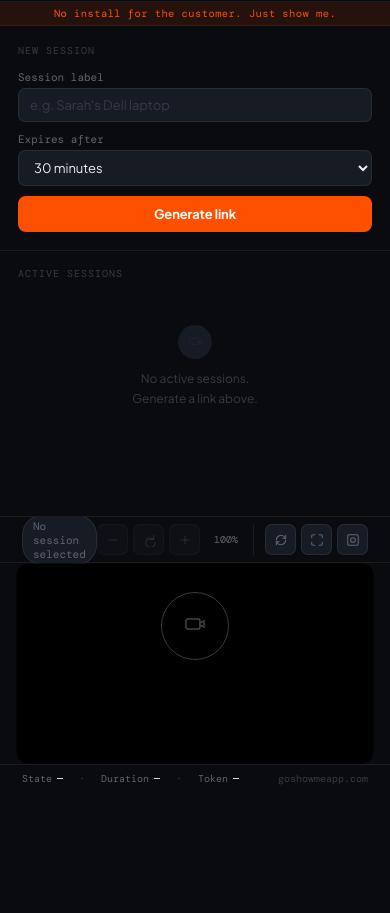
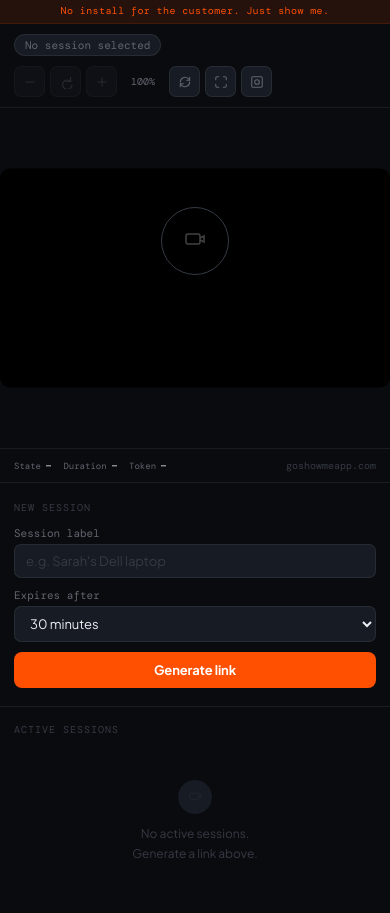
Before and after one commit to jidegrand/goshowme, a website: page public/tech.html in a window 390 px wide. Shown: the part 52-965 px from the top of the page. Before the commit the page ends 844 px from the top, so only its background shows below. Drawn offline with nearby package versions, Linux system fonts and the light colour scheme.

Commit message:
Improve tech dashboard mobile responsiveness

```diff
--- a/public/tech.html
+++ b/public/tech.html
@@ -26,7 +26,7 @@
     --font: 'Plus Jakarta Sans', sans-serif;
     --mono: 'DM Mono', monospace;
   }
-  body { font-family: var(--font); background: var(--bg); color: var(--text); min-height: 100vh; display: flex; flex-direction: column; }
+  body { font-family: var(--font); background: var(--bg); color: var(--text); min-height: 100vh; min-height: 100dvh; display: flex; flex-direction: column; }
   body.modal-open { overflow: hidden; }
 
   /* header */
@@ -50,7 +50,7 @@
   .main { flex: 1; display: grid; grid-template-columns: 295px 1fr; overflow: hidden; }
 
   /* sidebar */
-  .sidebar { border-right: 1px solid var(--border); display: flex; flex-direction: column; overflow-y: auto; }
+  .sidebar { border-right: 1px solid var(--border); display: flex; flex-direction: column; overflow-y: auto; min-width: 0; }
   .sb-section { padding: 18px 18px; border-bottom: 1px solid var(--border); }
   .sec-lbl { font-family: var(--mono); font-size: 10px; letter-spacing: .1em; color: var(--dim); text-transform: uppercase; margin-bottom: 13px; }
   label { display: block; font-size: 11px; color: var(--muted); margin-bottom: 4px; font-family: var(--mono); }
@@ -101,7 +101,7 @@
   .h-sub { font-family: var(--mono); font-size: 10px; color: var(--muted); margin-top: 1px; }
 
   /* video pane */
-  .vpane { display: flex; flex-direction: column; overflow: hidden; }
+  .vpane { display: flex; flex-direction: column; overflow: hidden; min-width: 0; min-height: 0; }
   .vtbar { display: flex; align-items: center; justify-content: space-between; padding: 0 22px; height: 46px; border-bottom: 1px solid var(--border); flex-shrink: 0; }
   .vtleft { display: flex; align-items: center; gap: 9px; }
   .badge { font-family: var(--mono); font-size: 11px; padding: 3px 10px; border-radius: 20px; background: var(--surface2); border: 1px solid var(--border); color: var(--muted); }
@@ -120,7 +120,7 @@
   .toggle-btn.toggle-on { color: var(--accent); background: var(--accent-dim); border-color: rgba(255,79,0,.34); }
   .toggle-btn span { white-space: nowrap; }
 
-  .vstage { flex: 1; display: flex; align-items: center; justify-content: center; position: relative; overflow: hidden; }
+  .vstage { flex: 1; display: flex; align-items: center; justify-content: center; position: relative; overflow: hidden; min-height: 0; }
   .media-frame { position: absolute; left: 50%; top: 50%; width: 100%; height: 100%; max-width: 100%; max-height: 100%; transform: translate(-50%, -50%); transform-origin: center center; overflow: hidden; border-radius: 12px; background: #000; transition: transform .2s ease, width .2s ease, height .2s ease; }
   #remoteVideo { position: absolute; inset: 0; width: 100%; height: 100%; object-fit: contain; display: none; background: #000; }
   #remoteVideo.on { display: block; }
@@ -140,7 +140,7 @@
   .conn-ov.on { display: flex; }
   .conn-msg { font-size: 12px; color: var(--muted); font-family: var(--mono); }
 
-  .statsbar { display: flex; align-items: center; gap: 16px; padding: 7px 22px; border-top: 1px solid var(--border); flex-shrink: 0; font-family: var(--mono); font-size: 10px; color: var(--muted); }
+  .statsbar { display: flex; align-items: center; gap: 16px; padding: 7px 22px; border-top: 1px solid var(--border); flex-shrink: 0; font-family: var(--mono); font-size: 10px; color: var(--muted); min-width: 0; }
   .stat { display: flex; align-items: center; gap: 5px; }
   .stat-v { color: var(--text); font-weight: 500; }
   .dot-sep { color: var(--dim); }
@@ -346,11 +346,50 @@
   .size-btn.active { background: var(--accent); }
 
   @media (max-width: 880px) {
-    .main { grid-template-columns: 1fr; }
-    .sidebar { border-right: none; border-bottom: 1px solid var(--border); }
+    header { padding: 0 16px; }
+    .tagline { padding: 6px 16px; }
+    .main { display: flex; flex-direction: column; overflow: auto; }
+    .vpane { order: 1; min-height: 58dvh; }
+    .sidebar { order: 2; border-right: none; border-top: 1px solid var(--border); overflow: visible; }
+    .sb-section, .sess-list { padding-left: 16px; padding-right: 16px; }
+    .vtbar { height: auto; padding: 12px 16px; align-items: flex-start; gap: 10px; flex-wrap: wrap; }
+    .vtleft { width: 100%; flex-wrap: wrap; gap: 8px; }
+    .vtright { width: 100%; flex-wrap: wrap; justify-content: flex-start; }
+    .zoom-bar { margin-right: 0; padding-right: 0; border-right: none; }
+    .vstage { min-height: 52dvh; }
+    .statsbar { flex-wrap: wrap; gap: 8px 12px; padding: 10px 16px; }
+    .dot-sep { display: none; }
+    .anno-toolbar { overflow-x: auto; overflow-y: hidden; -webkit-overflow-scrolling: touch; scrollbar-width: none; }
+    .anno-toolbar::-webkit-scrollbar { display: none; }
+    .anno-lbl, .anno-btn, .anno-sep, .anno-color-row, .anno-size-row { flex-shrink: 0; }
+    .ai-sidebar { width: min(360px, 100%); }
     .lead-modal { align-items: flex-end; padding: 20px; }
     .lead-modal-shell { width: 100%; }
     .lead-modal-card { padding: 24px 20px; }
+  }
+
+  @media (max-width: 640px) {
+    header { height: 50px; padding: 0 14px; }
+    .logo-word { font-size: 13px; }
+    .header-meta { font-size: 10px; gap: 6px; }
+    .tagline { padding: 6px 14px; font-size: 10px; }
+    .sec-lbl { margin-bottom: 12px; }
+    .sb-section, .sess-list { padding-left: 14px; padding-right: 14px; }
+    .act-row { flex-wrap: wrap; }
+    .btn-act { min-width: calc(50% - 3px); }
+    .vpane { min-height: 50dvh; }
+    .vtbar { padding: 10px 14px; }
+    .badge, .live-badge { max-width: 100%; }
+    .vstage { min-height: 340px; }
+    .media-frame { border-radius: 10px; }
+    .statsbar { padding: 10px 14px; font-size: 9px; }
+    .stat { min-width: 0; }
+    .stat-v { overflow: hidden; text-overflow: ellipsis; white-space: nowrap; }
+    .ai-sidebar { width: 100%; }
+    .ai-sidebar-head, .ai-actions, .ai-results { padding-left: 14px; padding-right: 14px; }
+    .anno-toolbar { padding: 8px 12px; }
+    .lead-modal { padding: 20px; }
+    .lead-modal-card { border-radius: 16px; padding: 22px 20px; }
   }
 </style>
 </head>
```
